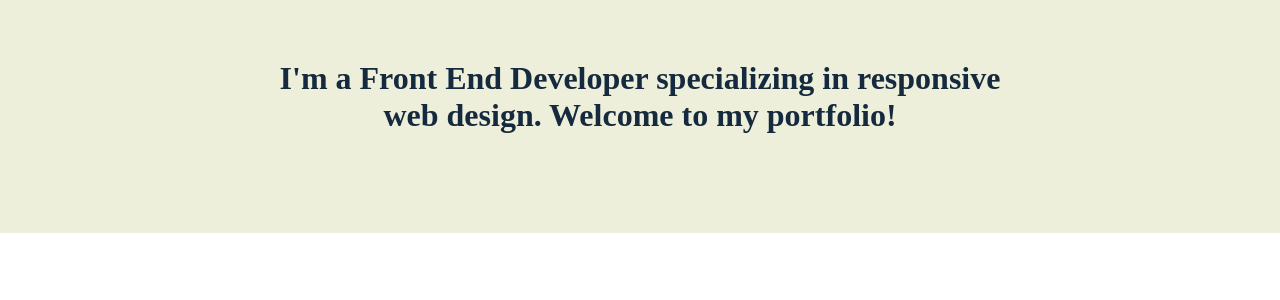
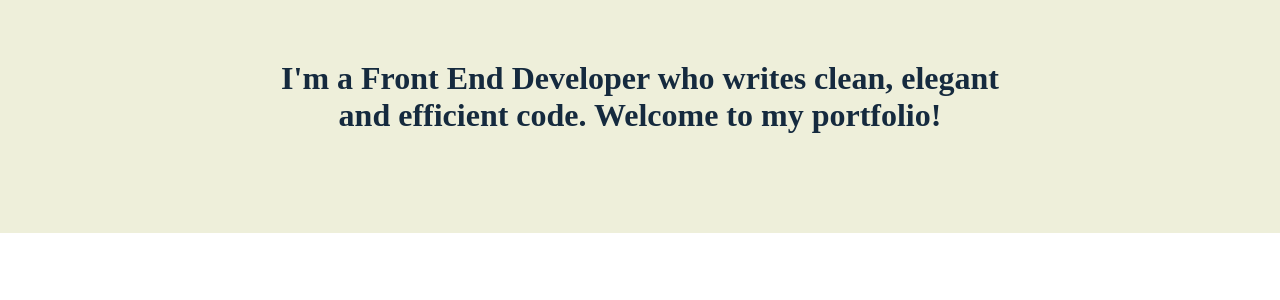
Before and after one commit to alana-nanz/portfolio, a website built with Parcel: page index.html in a window 1280 px wide. Shown: the part 318-618 px from the top of the page. Built offline with nearby package versions, Linux system fonts and the light colour scheme; a web font is replaced by a local one.

Commit message:
Changed headline text

```diff
--- a/index.html
+++ b/index.html
@@ -41,7 +41,7 @@
       </nav>
       <div class="intro">
         <h1 id="introduction">Hi! I'm Alana Nanz.</h1>
-        <h2>I'm a Front End Developer specializing in responsive web design. Welcome to my portfolio!</h2>
+        <h2>I'm a Front End Developer who writes clean, elegant and efficient code. Welcome to my portfolio!</h2>
       </div>
     </div>
   </header>
```
